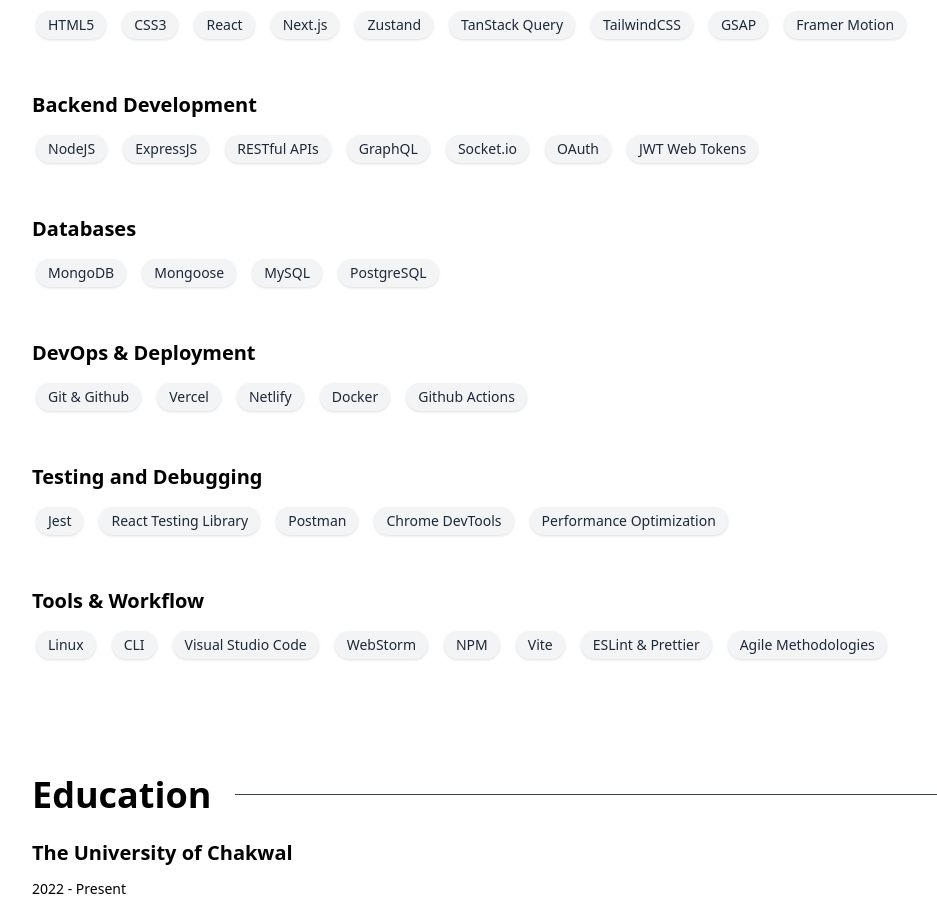
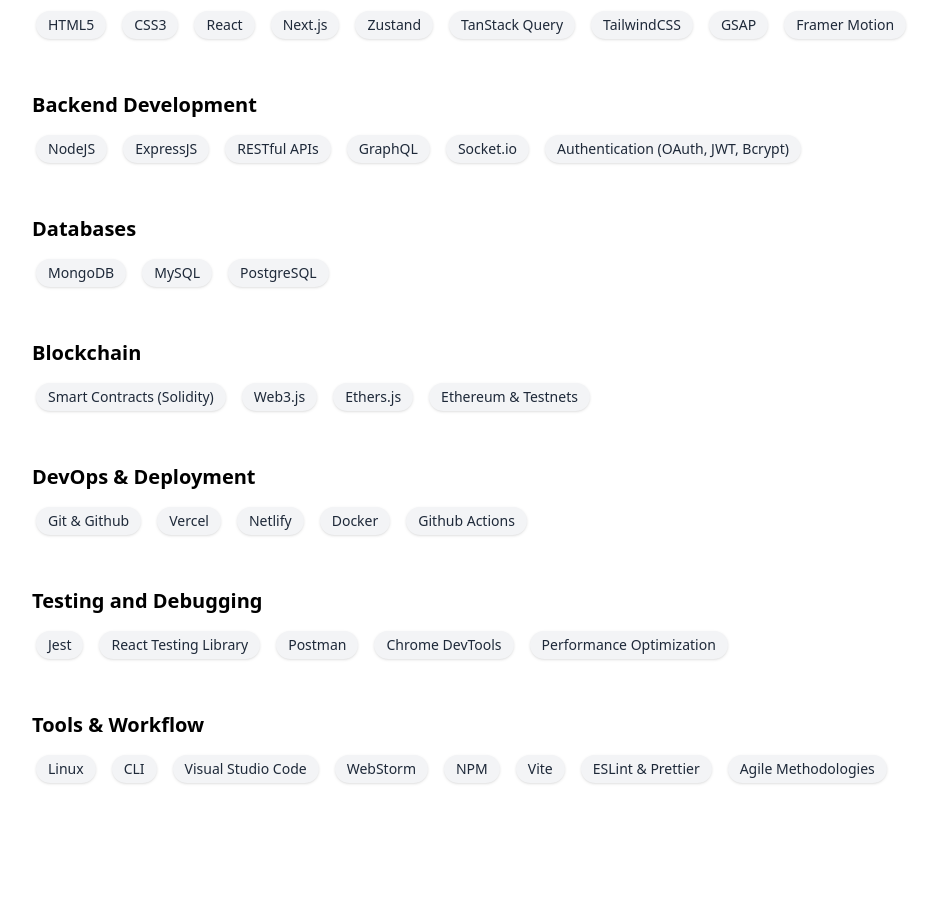
Before and after one commit to guesswhozayn/portfolio, a React (Vite) app: page /resume in a window 1280 px wide. Shown: the part 780-1683 px from the top of the page, without its empty margins (32-969 px from the left). Built offline with nearby package versions, Linux system fonts and the light colour scheme.

Commit message:
added skills and updated resume

```diff
--- a/src/components/Resume.jsx
+++ b/src/components/Resume.jsx
@@ -21,11 +21,17 @@
     "RESTful APIs",
     "GraphQL",
     "Socket.io",
-    "OAuth",
-    "JWT Web Tokens",
+    "Authentication (OAuth, JWT, Bcrypt)",
   ];
 
-  const databases = ["MongoDB", "Mongoose", "MySQL", "PostgreSQL"];
+  const databases = ["MongoDB", "MySQL", "PostgreSQL"];
+
+  const blockchain = [
+    "Smart Contracts (Solidity)",
+    "Web3.js",
+    "Ethers.js",
+    "Ethereum & Testnets",
+  ];
 
   const devops = [
     "Git & Github",
@@ -192,6 +198,7 @@
             <SkillSection title="Frontend Development" tags={frontend} />
             <SkillSection title="Backend Development" tags={backend} />
             <SkillSection title="Databases" tags={databases} />
+            <SkillSection title="Blockchain" tags={blockchain} />
             <SkillSection title="DevOps & Deployment" tags={devops} />
             <SkillSection title="Testing and Debugging" tags={testing} />
             <SkillSection title="Tools & Workflow" tags={tools} />
```
Also changed, not shown: 1 other file (tests, documents, lock files or other folders).
